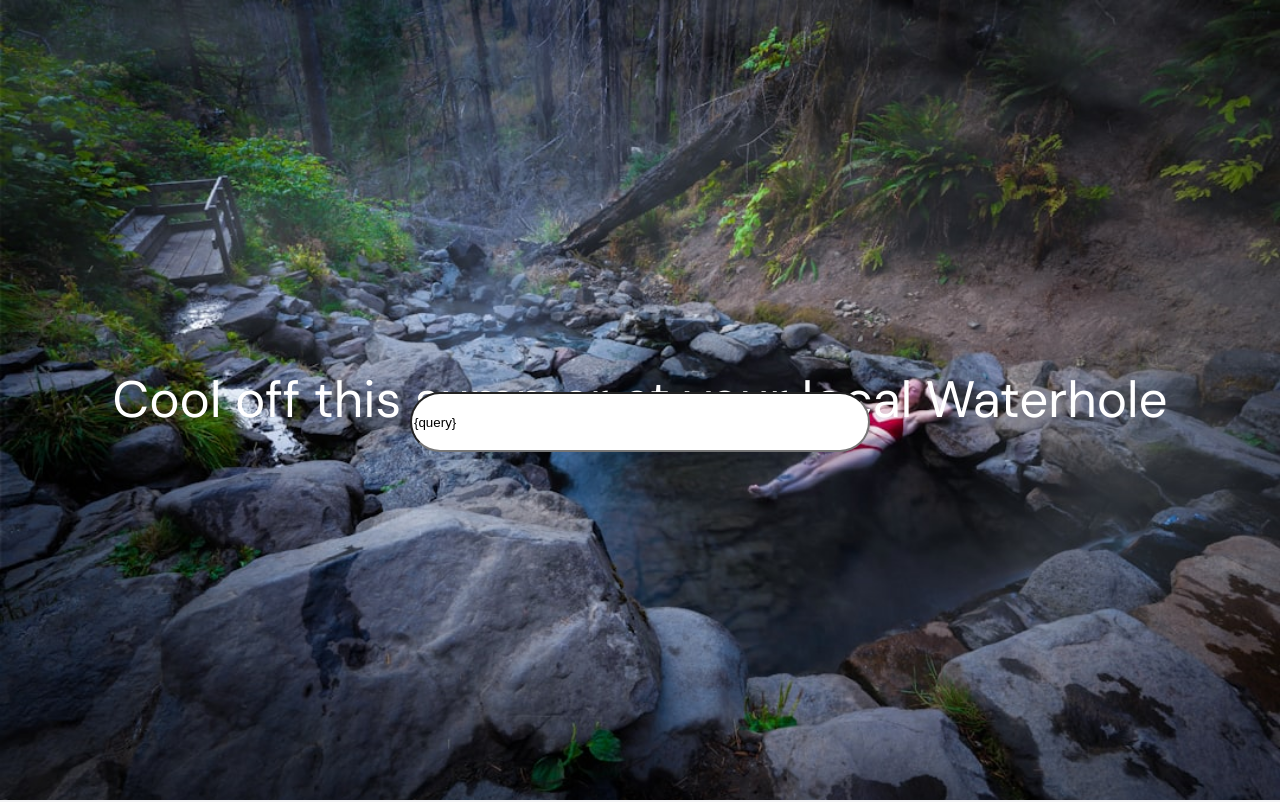
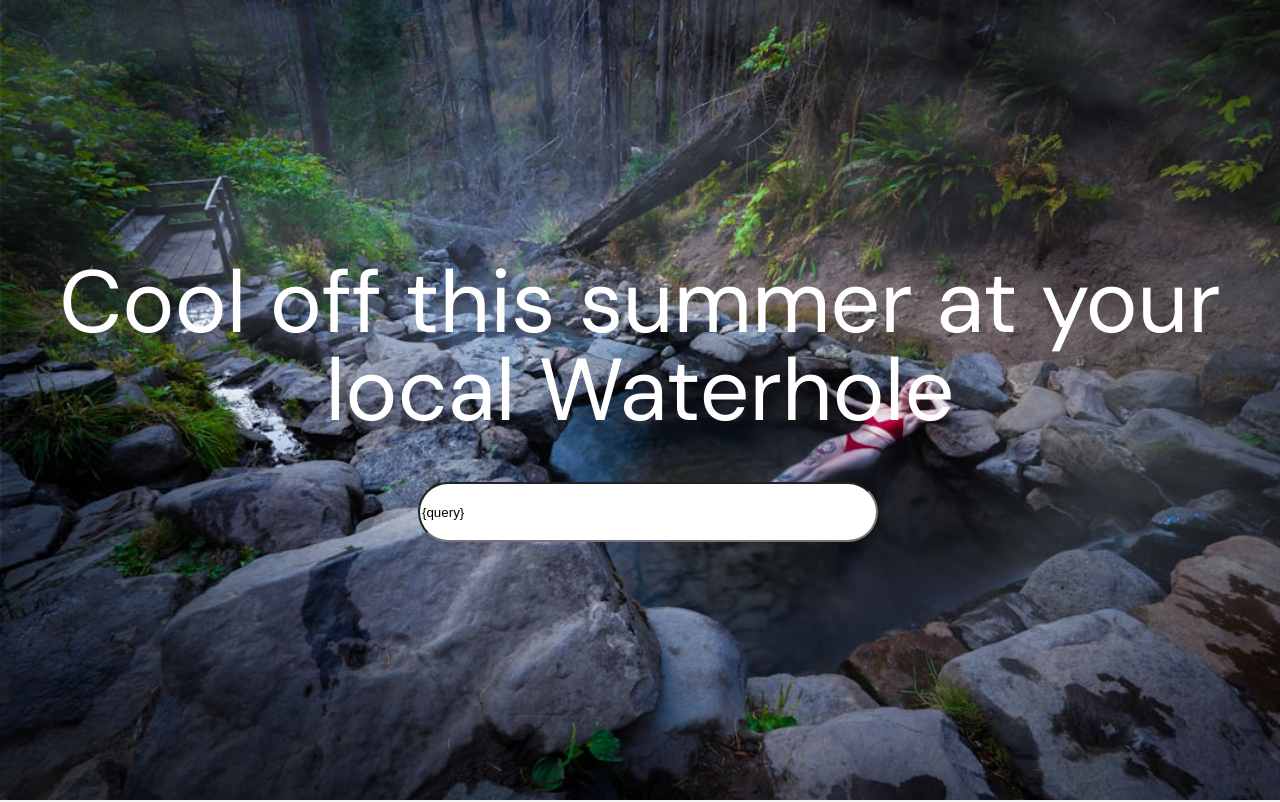
Before and after one commit to dancarlton/springfinder, a React (Vite) app: page / in a window 1280 px wide. Shown: the top 802 px of the page. Built offline with nearby package versions, Linux system fonts and the light colour scheme.

Commit message:
style hero text and button somewhat

```diff
--- a/src/blocks/HomePage.css
+++ b/src/blocks/HomePage.css
@@ -24,8 +24,13 @@
 
 .hero__text {
   position: absolute;
-  font-family: "DM Sans", sans-serif;
+  font-family: "DM Sans", Inter, Arial, sans-serif;
+  font-size: 88px;
   line-height: 88px;
   font-weight: 400;
   color: #FFFFFFFF;
+  text-align: center;
+  z-index: 1;
+  margin:258px 132px 366px;
+  width: 1176px;
 }
--- a/src/blocks/SearchBar.css
+++ b/src/blocks/SearchBar.css
@@ -2,18 +2,20 @@
   display: flex;
   align-items: center;
   justify-content: center;
-  margin-top: 20px;
   width: 460px;
   height: 60px;
+  margin: 482px 482px 258px 498px;
+
 }
 
 .search__input {
   position: absolute;
-  margin-top: 24px;
+  /* margin-top: 24px; */
   width: 460px;
   height: 60px;
   background: #ffffffff;
   border-radius: 36px;
+
 }
 
 .search__button {
```
